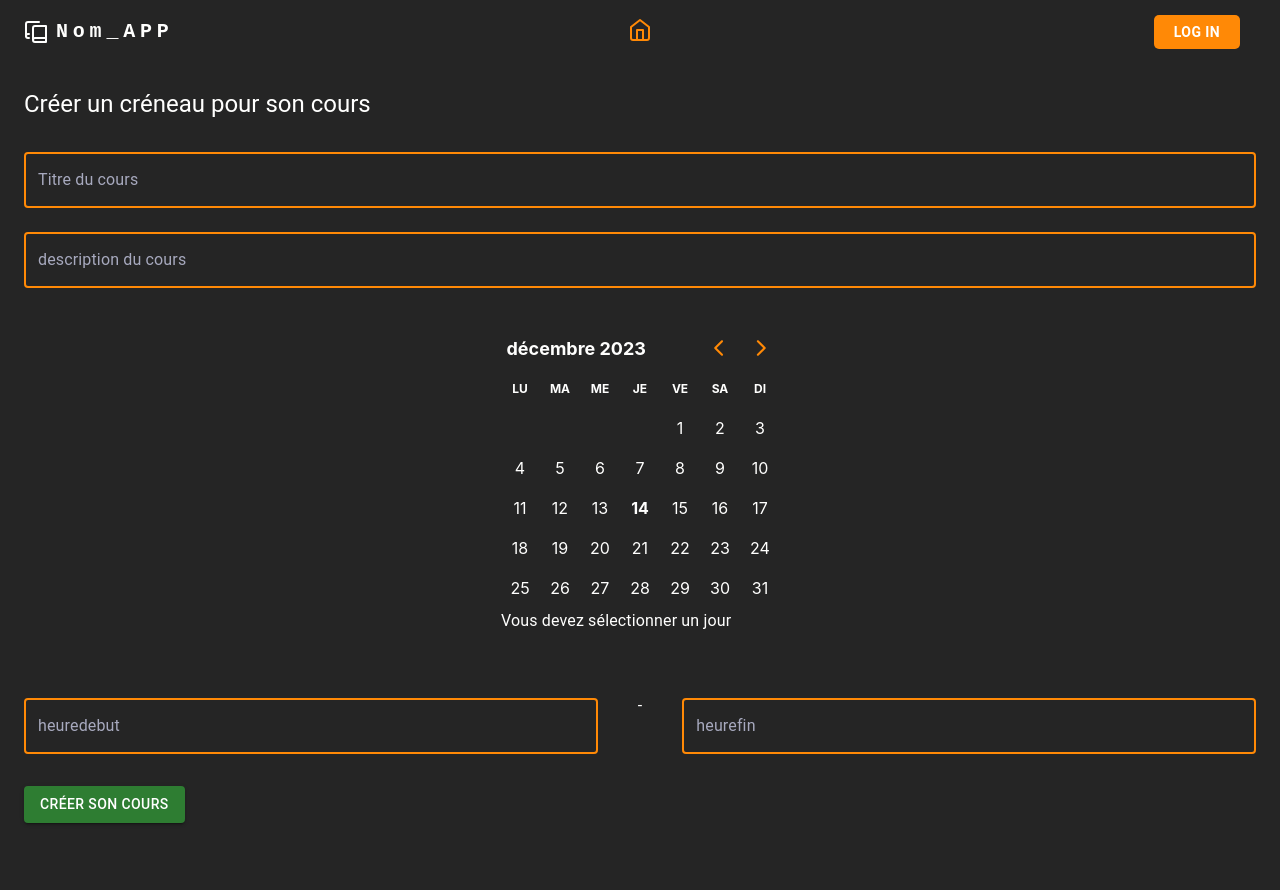
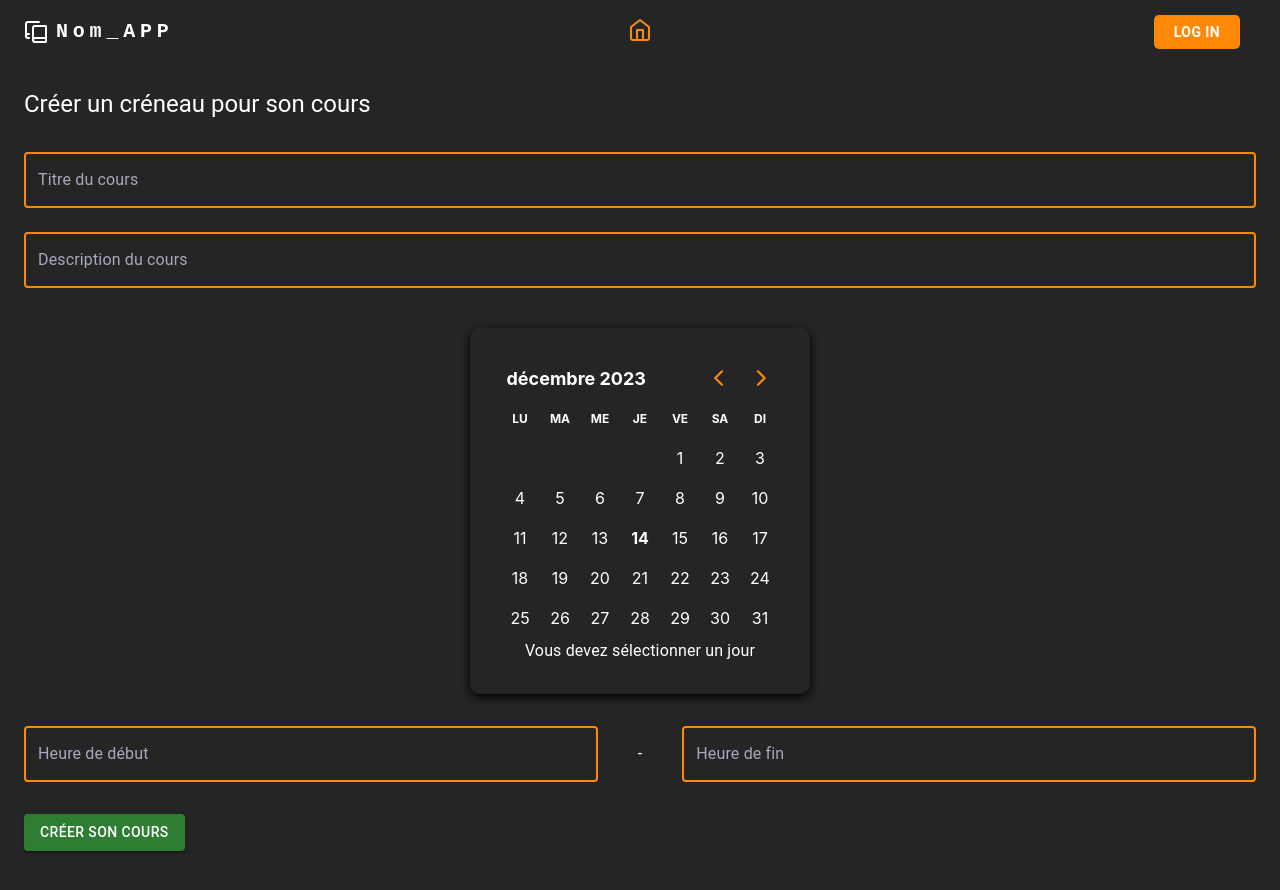
Before and after one commit to romainbcode/PFE-Forma, a React (Create React App) app in the folder frontend/: page /cours/creation in a window 1280 px wide. Shown: the top 890 px of the page. Built offline with nearby package versions, Linux system fonts and the light colour scheme; no server answers.

Commit message:
MAJ style et refactoring

```diff
--- a/frontend/src/pages/professeur/creation-cours.js
+++ b/frontend/src/pages/professeur/creation-cours.js
@@ -38,6 +38,24 @@ const textFieldStyles = {
   },
 };
 
+const textFieldStyles2 = {
+  width: "100%",
+  input: {
+    color: "primary.headLine",
+  },
+  "& label": { color: "primary.paragraph" },
+  "& label.Mui-focused": { color: "#FFFFFE" },
+  "& .MuiOutlinedInput-root": {
+    "& fieldset": {
+      border: "2px solid",
+      borderColor: "primary.button_background",
+    },
+    "&:hover fieldset": {
+      borderColor: "primary.headLine",
+    },
+  },
+};
+
 export const CreationCours = () => {
   const { user, getAccessTokenSilently } = useAuth0();
   const [dateCours, setDateCours] = useState("");
@@ -50,7 +68,31 @@ export const CreationCours = () => {
     heurefin: "",
   };
 
-  const validationSchema = yup.object({});
+  const validationSchema = yup.object({
+    titre: yup
+      .string()
+      .required("Votre cours doit avoir un titre !")
+      .max(50, "Le titre doit contenir moins de 50 caractères"),
+    description: yup
+      .string()
+      .required("Votre cours doit avoir une description !")
+      .max(50, "La description doit contenir moins de 50 caractères"),
+    date: yup.string().required("Vous devez choisir un jour !"),
+    heuredebut: yup
+      .number()
+      .min(0, "Impossible de mettre une heure négative.")
+      .max(24, "Impossible de mettre une heure supérieur à 24.")
+      .required(
+        "Votre formation doit obligatoirement commencer à une certaine heure."
+      ),
+    heurefin: yup
+      .number()
+      .min(0, "Impossible de mettre une heure négative.")
+      .max(24, "Impossible de mettre une heure supérieur à 24.")
+      .required(
+        "Votre formation doit obligatoirement terminer à une certaine heure."
+      ),
+  });
 
   const createNewCours = async (values) => {
     const token = await getAccessTokenSilently();
@@ -95,8 +137,6 @@ export const CreationCours = () => {
         onSubmit={onSubmit}
         initialValues={initialValues}
         validationSchema={validationSchema}
-        //Permet de ne pas faire la vérification quand on quitte le focus d'un élement
-        validateOnBlur={false}
         //Permet de ne pas faire la vérification à chaque changement
         validateOnChange={false}
       >
@@ -106,12 +146,12 @@ export const CreationCours = () => {
             <Form>
               <Box
                 sx={{
-                  bgcolor: "primary.greenLight",
                   height: "100vh",
                   width: "100%",
                   display: "flex",
                   justifyContent: "center",
                   pt: 3,
+                  pb: 10,
                 }}
               >
                 <Box
@@ -137,7 +177,7 @@ export const CreationCours = () => {
                       sx={textFieldStyles}
                       autoComplete="off"
                       name="titre"
-                      placeholder="Titre"
+                      placeholder="Titre du cours"
                       label="Titre du cours"
                       value={values.titre}
                       as={TextField}
@@ -155,8 +195,8 @@ export const CreationCours = () => {
                       sx={textFieldStyles}
                       autoComplete="off"
                       name="description"
-                      placeholder="description"
-                      label="description du cours"
+                      placeholder="Description du cours"
+                      label="Description du cours"
                       value={values.description}
                       as={TextField}
                       error={touched.description && Boolean(errors.description)}
@@ -169,6 +209,7 @@ export const CreationCours = () => {
                       justifyContent: "center",
                       flexDirection: "column",
                       alignItems: "center",
+                      textAlign: "center",
                       ".rdp-day_selected": {
                         backgroundColor: "primary.button_background",
                         color: "primary.headLine",
@@ -184,25 +225,29 @@ export const CreationCours = () => {
                       onSelect={setSelected}
                       footer={footer}
                       locale={fr}
+                      style={{
+                        boxShadow: "0 3px 10px #000",
+                        padding: "30px",
+                        borderRadius: 10,
+                      }}
                     />
                   </Box>
                   <Box
                     sx={{
-                      mt: 1,
                       mb: 2,
                       width: "100%",
                       display: "flex",
                       flexDirection: "row",
-                      justifyContent: "center",
                       alignItems: "center",
+                      mt: 2,
                     }}
                   >
                     <Field
-                      sx={textFieldStyles}
+                      sx={textFieldStyles2}
                       autoComplete="off"
                       name="heuredebut"
-                      placeholder="heuredebut"
-                      label="heuredebut"
+                      placeholder="Heure de début"
+                      label="Heure de début"
                       value={values.heuredebut}
                       as={TextField}
                       error={touched.heuredebut && Boolean(errors.heuredebut)}
@@ -212,11 +257,11 @@ export const CreationCours = () => {
                       -
                     </Typography>
                     <Field
-                      sx={textFieldStyles}
+                      sx={textFieldStyles2}
                       autoComplete="off"
                       name="heurefin"
-                      placeholder="heurefin"
-                      label="heurefin"
+                      placeholder="Heure de fin"
+                      label="Heure de fin"
                       value={values.heurefin}
                       as={TextField}
                       error={touched.heurefin && Boolean(errors.heurefin)}
```
